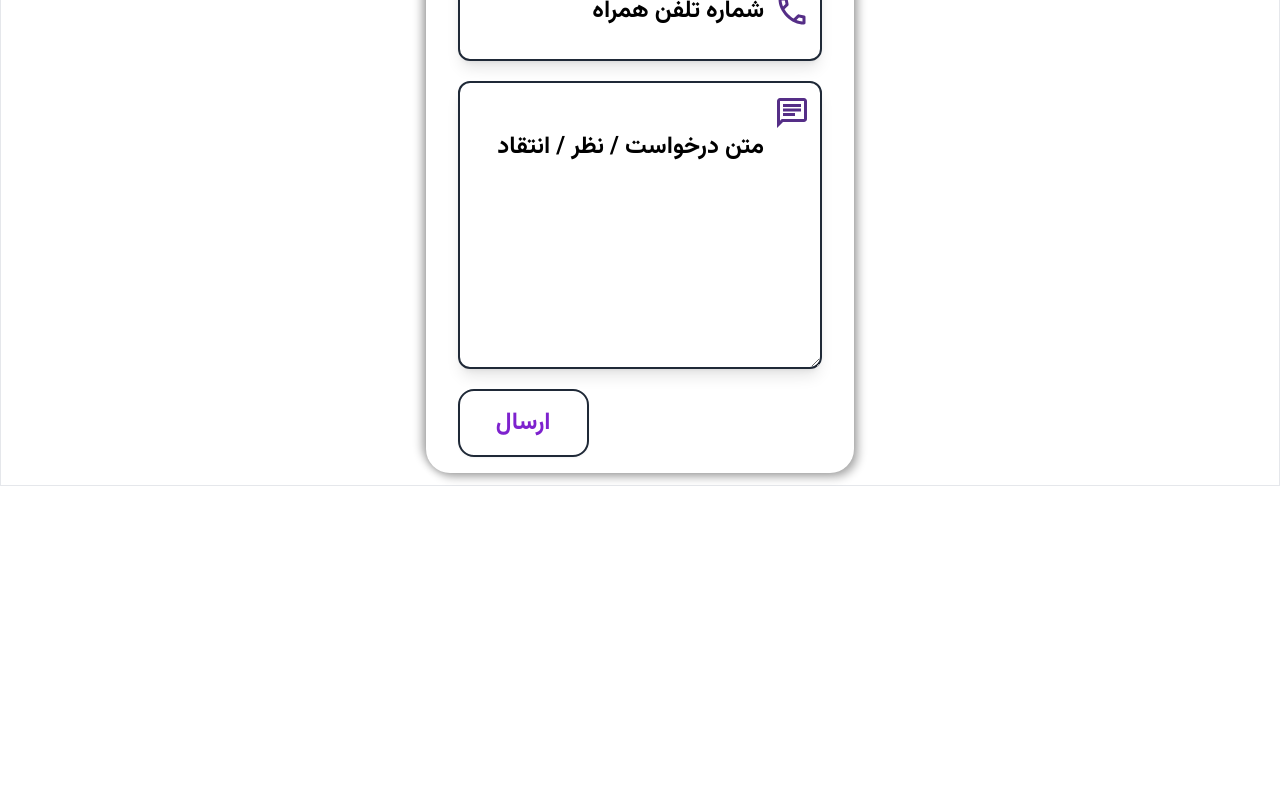
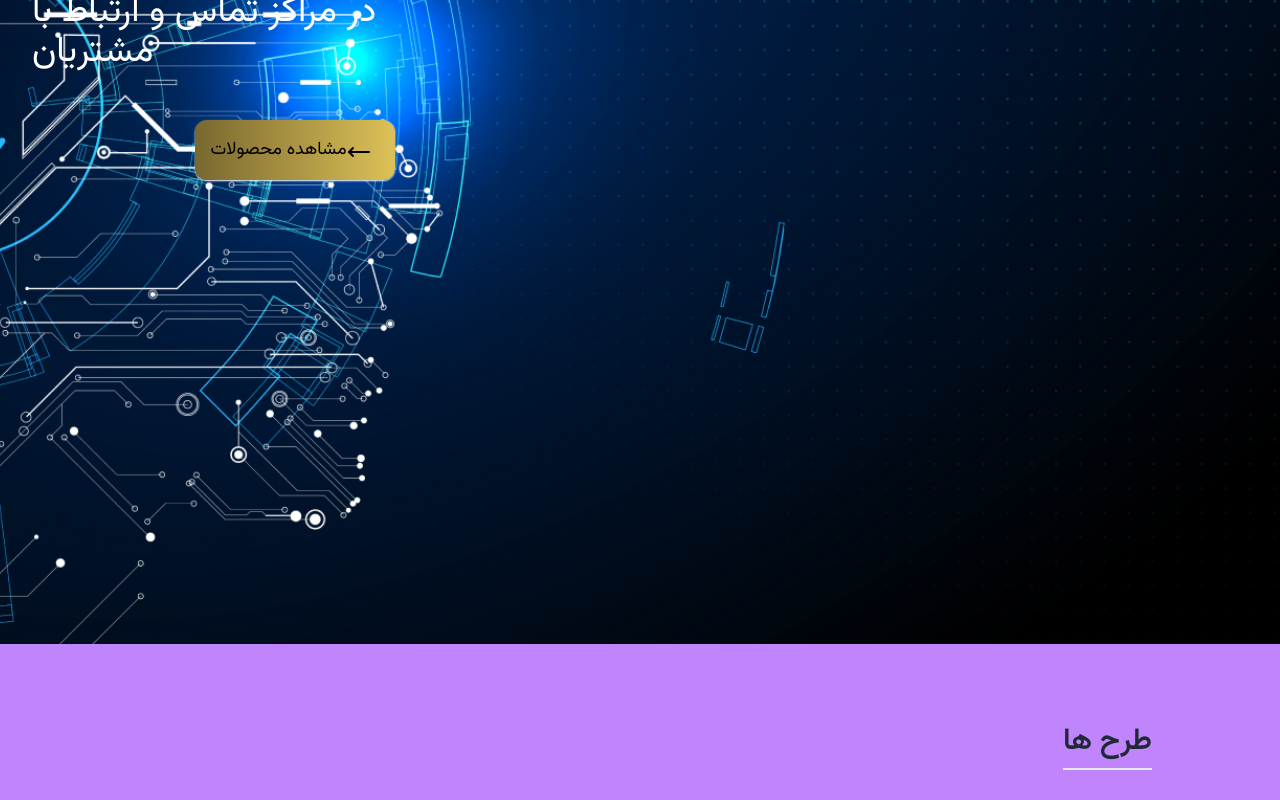
Before and after one commit to Mohammad-Zafari/OperaWebsite, a Next.js app: page / in a window 1280 px wide. Shown: the part 540-1340 px from the top of the page. Before the commit the page ends 1026 px from the top, so only its background shows below. Built offline with nearby package versions, Linux system fonts and the light colour scheme.

Commit message:
some changes

```diff
--- a/package.json
+++ b/package.json
@@ -9,6 +9,7 @@
     "lint": "next lint"
   },
   "dependencies": {
+    "@radix-ui/react-checkbox": "^1.1.1",
     "@radix-ui/react-dialog": "^1.1.1",
     "@radix-ui/react-dropdown-menu": "^2.1.1",
     "@radix-ui/react-icons": "^1.3.0",
--- a/src/app/page.tsx
+++ b/src/app/page.tsx
@@ -4,7 +4,8 @@ import React from "react";
 import Hero from "@/components/hero/Hero";
 import ServicesCards from "@/components/servicesCards/ServicesCards";
 import BlogPages from "@/components/blogPages/BlogPages";
-import AboutUsVideo from "@/components/aboutUsVideo/AboutUsVideo";import Carts from "../components/Cards/Cards";
+import AboutUsVideo from "@/components/aboutUsVideo/AboutUsVideo";
+import Cards from "../components/Cards/Cards";
 import ContactUs from "../components/ContactUs/ContactUsLanding";
 import Footer from "../components/Footer";
 import ContactUsPage from "../components/ContactUs/ContactUsPage";
@@ -14,15 +15,18 @@ import { NavbarResponsive } from "@/components/Navbar/NavbarResponsive";
 import ContactUsLanding from "../components/ContactUs/ContactUsLanding";
 const Home = () => {
   return (
-    <div className=" flex justify-center items-center border font-vazir">
-      {/* <Navbar/> */}
+    <div className="font-vazir">
+      <Navbar/>
+      <Hero/>
+      <ServicesCards/>
+      <Cards/>
       {/* <Carts /> */}
-      {/* <ContactUs />
-      <Footer /> */}
+      {/* <ContactUs /> */}
       {/* <ContactUsPage /> */}
+      {/* <Footer /> */}
       {/* <Footer/> */}
       {/* <SheetDemo/> */}
-     <ContactUsLanding/>
+     {/* <ContactUsLanding/> */}
     </div>
   );
 };
--- a/src/components/Cards/Cards.tsx
+++ b/src/components/Cards/Cards.tsx
@@ -60,7 +60,7 @@ const cardData = [
   },
 ];
 
-const Carts = () => {
+const Cards = () => {
   return (
     <div className="bg-[#dbd4ba] lg:w-[60%] md:w-[80%] w-[100%]">
       <div className="lg:flex items-center justify-center">
@@ -73,7 +73,7 @@ const Carts = () => {
 
       <div className="flex flex-wrap mt-14 justify-center">
         {cardData.map((cart, index) => (
-          <Cart
+          <Card
             key={index} // Use index as key, but try to use unique IDs if possible
             title={cart.title}
             description={cart.description}
@@ -86,4 +86,4 @@ const Carts = () => {
   );
 };
 
-export default Carts;
+export default Cards;
--- a/src/components/ui/checkbox.tsx
+++ b/src/components/ui/checkbox.tsx
@@ -2,7 +2,7 @@
 
 import * as React from "react"
 import * as CheckboxPrimitive from "@radix-ui/react-checkbox"
-import { CheckIcon } from "@radix-ui/react-icons"
+import { Check } from "lucide-react"
 
 import { cn } from "@/lib/utils"
 
@@ -13,7 +13,7 @@ const Checkbox = React.forwardRef<
   <CheckboxPrimitive.Root
     ref={ref}
     className={cn(
-      "peer h-4 w-4 shrink-0 rounded-sm border border-primary shadow focus-visible:outline-none focus-visible:ring-1 focus-visible:ring-ring disabled:cursor-not-allowed disabled:opacity-50 data-[state=checked]:bg-primary data-[state=checked]:text-primary-foreground",
+      "peer h-4 w-4 shrink-0 rounded-sm border border-primary ring-offset-background focus-visible:outline-none focus-visible:ring-2 focus-visible:ring-ring focus-visible:ring-offset-2 disabled:cursor-not-allowed disabled:opacity-50 data-[state=checked]:bg-primary data-[state=checked]:text-primary-foreground",
       className
     )}
     {...props}
@@ -21,7 +21,7 @@ const Checkbox = React.forwardRef<
     <CheckboxPrimitive.Indicator
       className={cn("flex items-center justify-center text-current")}
     >
-      <CheckIcon className="h-4 w-4" />
+      <Check className="h-4 w-4" />
     </CheckboxPrimitive.Indicator>
   </CheckboxPrimitive.Root>
 ))
```
Also changed, not shown: 1 other file (tests, documents, lock files or other folders).
